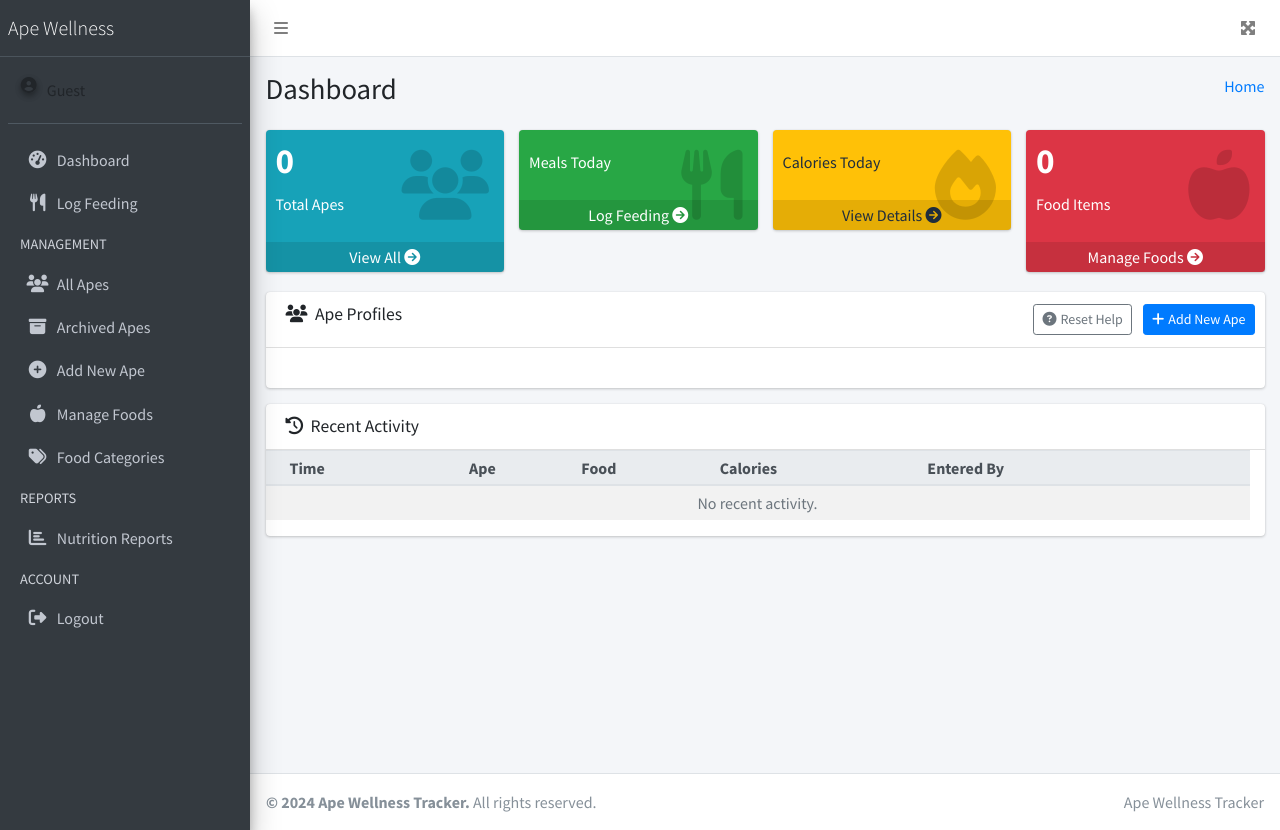
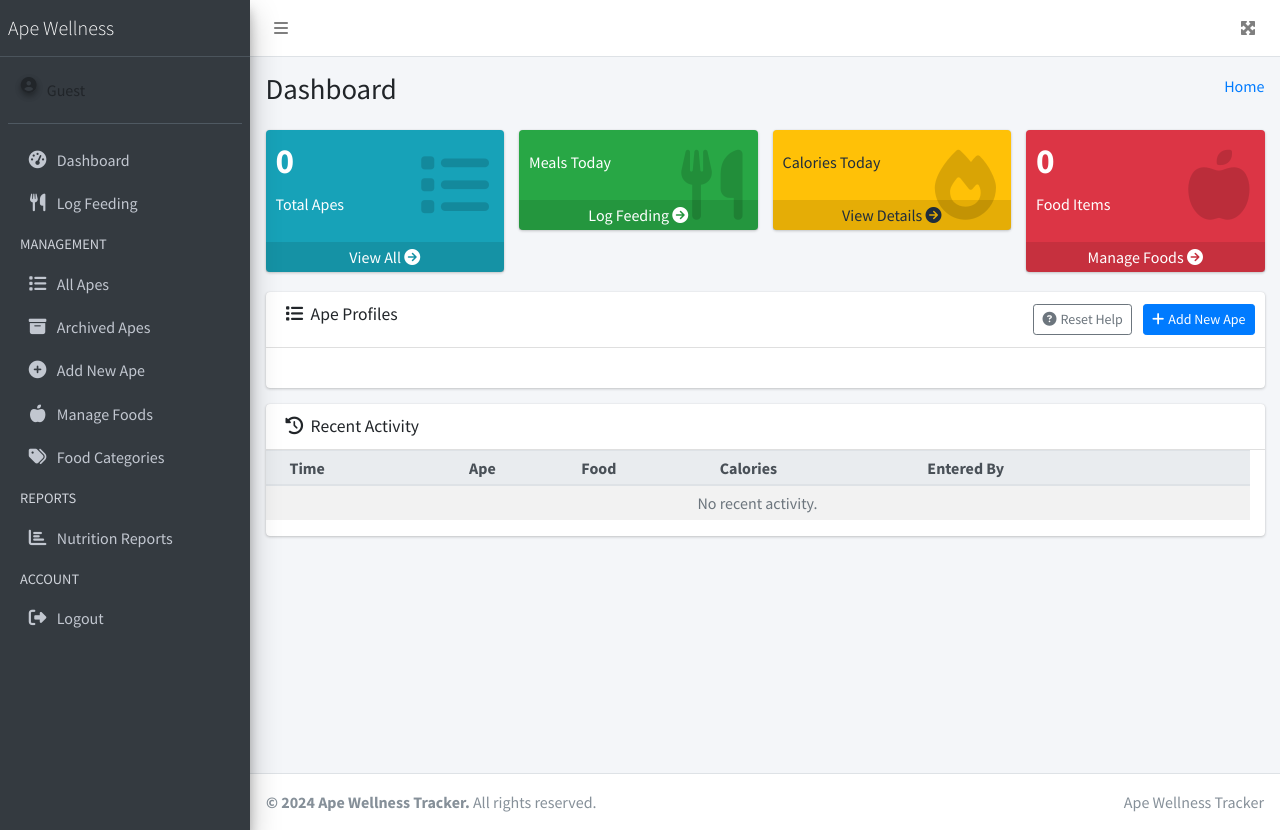
Before and after one commit to Interdisciplinary-Computing-Lab/ape-wellness-tracker, a Flask app: template backend/templates/dashboard.html in a window 1280 px wide. Run offline with Flask 3, Linux system fonts and the light colour scheme; the template is opened without the code that fills it, so the values that code supplies are empty; some libraries are stand-ins or nearby versions.

Commit message:
Replace users icon with list icon for ape-related sections

```diff
--- a/backend/templates/adminlte_base.html
+++ b/backend/templates/adminlte_base.html
@@ -218,7 +218,7 @@
                     <li class="nav-header">MANAGEMENT</li>
                     <li class="nav-item">
                         <a href="{{ url_for('site.all_apes') }}" class="nav-link {% if request.endpoint == 'site.all_apes' %}active{% endif %}">
-                            <i class="nav-icon fas fa-users"></i>
+                            <i class="nav-icon fas fa-list"></i>
                             <p>All Apes</p>
                         </a>
                     </li>
@@ -308,7 +308,7 @@
                     <i class="fas fa-chart-bar"></i> View Reports
                 </a>
                 <a href="{{ url_for('site.all_apes') }}" class="btn btn-success btn-sm">
-                    <i class="fas fa-users"></i> View Apes
+                    <i class="fas fa-list"></i> View Apes
                 </a>
                 <a href="{{ url_for('site.manage_foods') }}" class="btn btn-info btn-sm">
                     <i class="fas fa-apple-alt"></i> Manage Foods
--- a/backend/templates/create_ape.html
+++ b/backend/templates/create_ape.html
@@ -83,7 +83,7 @@
 
                     <div class="mt-3">
                         <a href="{{ url_for('site.all_apes') }}" class="btn btn-outline-primary btn-sm">
-                            <i class="fas fa-users mr-1"></i>View All Apes
+                            <i class="fas fa-list mr-1"></i>View All Apes
                         </a>
                         <a href="{{ url_for('site.log_feeding') }}" class="btn btn-outline-success btn-sm ml-2">
                             <i class="fas fa-utensils mr-1"></i>Log Feeding
--- a/backend/templates/dashboard.html
+++ b/backend/templates/dashboard.html
@@ -25,7 +25,7 @@
                             <p>Total Apes</p>
                         </div>
                         <div class="icon">
-                            <i class="fas fa-users"></i>
+                            <i class="fas fa-list"></i>
                         </div>
                         <a href="{{ url_for('site.all_apes') }}" class="small-box-footer">
                             View All <i class="fas fa-arrow-circle-right"></i>
@@ -82,7 +82,7 @@
                     <div class="card">
                         <div class="card-header">
                             <h3 class="card-title">
-                                <i class="fas fa-users mr-1"></i>
+                                <i class="fas fa-list mr-1"></i>
                                 Ape Profiles
                             </h3>
                             <div class="card-tools">
--- a/backend/templates/log_feeding.html
+++ b/backend/templates/log_feeding.html
@@ -68,7 +68,7 @@
 <div class="card">
     <div class="card-header">
         <h3 class="card-title">
-            <i class="fas fa-users mr-2"></i>Select Apes
+            <i class="fas fa-list mr-2"></i>Select Apes
         </h3>
         <div class="card-tools">
             <button type="button" class="btn btn-tool btn-sm" onclick="selectAllApes()">
--- a/backend/templates/reports.html
+++ b/backend/templates/reports.html
@@ -150,7 +150,7 @@
                     <p>Active Apes</p>
                 </div>
                 <div class="icon">
-                    <i class="fas fa-users"></i>
+                    <i class="fas fa-list"></i>
                 </div>
             </div>
         </div>
```
Also changed, not shown: backend/templates/index.html (+4 -4 lines).
